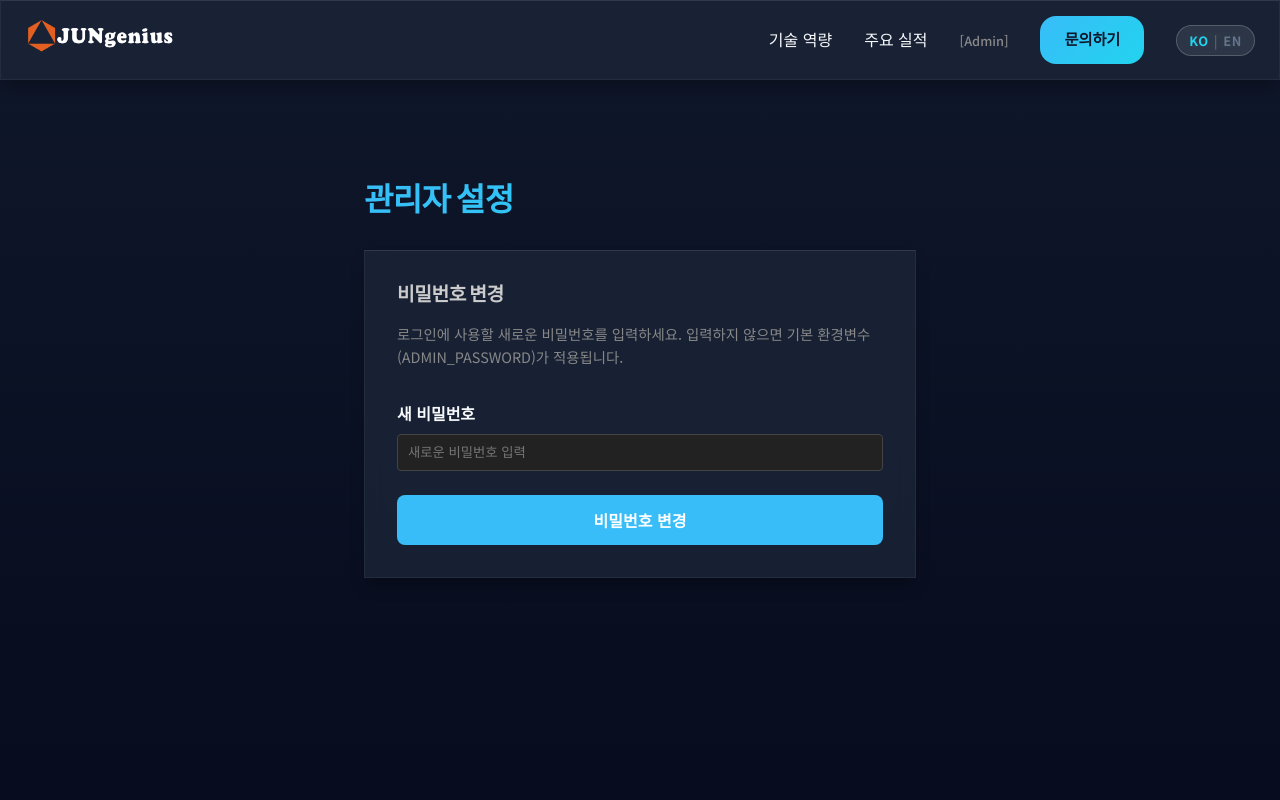
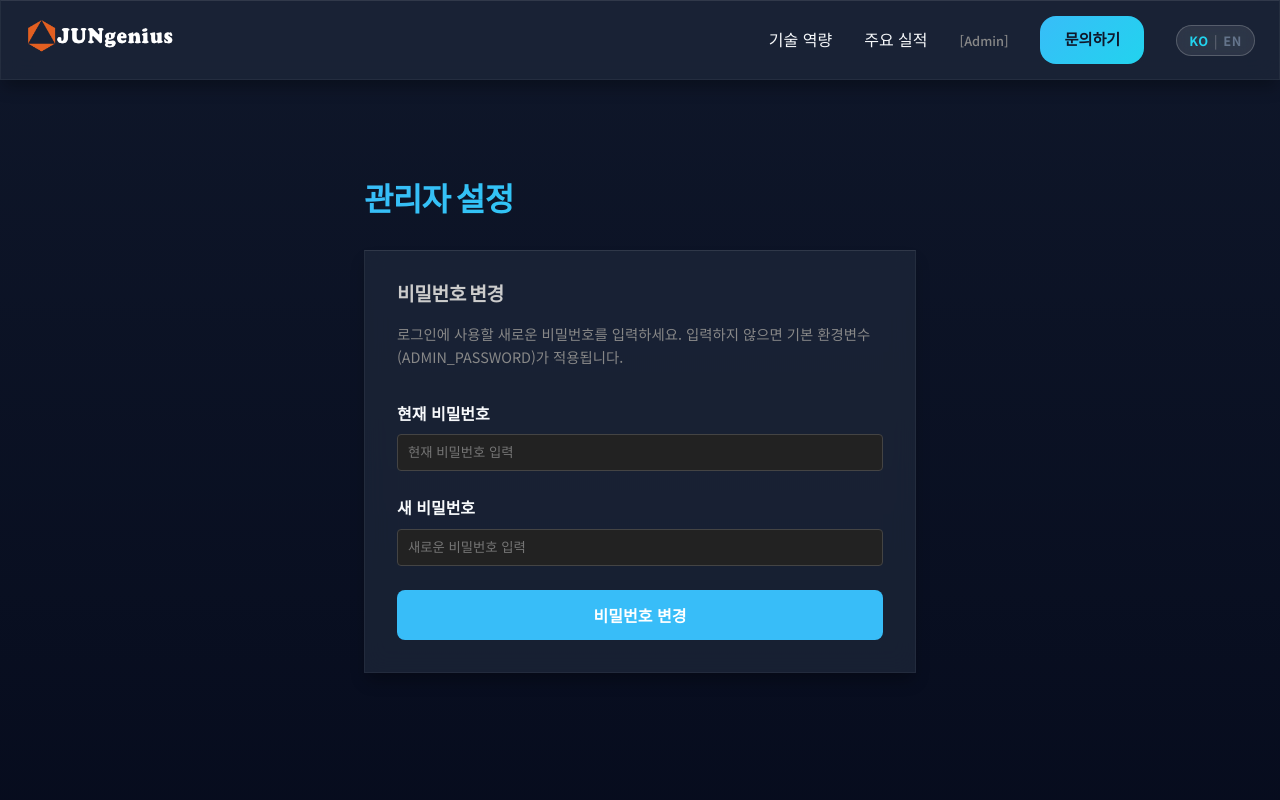
Before and after one commit to junsemi0786/junsemi-portfolio, a Next.js app: page /admin/settings in a window 1280 px wide. Shown: the top 800 px of the page. Built offline with nearby package versions, Linux system fonts and the light colour scheme.

Commit message:
비밀번호수정
비밀번호를 기존번호입력후가능

```diff
--- a/src/app/actions/settings.ts
+++ b/src/app/actions/settings.ts
@@ -1,15 +1,27 @@
 'use server';
 
-import { updateAdminPassword } from '@/lib/admin-config-db';
+import { updateAdminPassword, getAdminPassword } from '@/lib/admin-config-db';
 import { revalidatePath } from 'next/cache';
 
-export async function updateAdminPasswordAction(newPassword: string) {
+export async function updateAdminPasswordAction(currentPassword: string, newPassword: string) {
     try {
         if (!newPassword || newPassword.trim() === '') {
-            return { error: '비밀번호를 입력해주세요.' };
+            return { error: '새 비밀번호를 입력해주세요.' };
         }
+
+        // 현재 비밀번호 확인
+        const dbPassword = await getAdminPassword();
+        const validPassword = dbPassword || process.env.ADMIN_PASSWORD || '0901';
+
+        if (currentPassword !== validPassword) {
+            return { error: '현재 비밀번호가 일치하지 않습니다.' };
+        }
+
         await updateAdminPassword(newPassword);
+
         revalidatePath('/admin/settings');
+        revalidatePath('/'); // 인증 상태 전파를 위해
+
         return { success: true };
     } catch (e: any) {
         console.error('Update admin password error:', e);
--- a/src/app/admin/settings/page.tsx
+++ b/src/app/admin/settings/page.tsx
@@ -3,9 +3,9 @@ import AdminSettingsForm from '@/components/features/AdminSettingsForm';
 
 export default function AdminSettingsPage() {
     // eslint-disable-next-line @typescript-eslint/no-explicit-any
-    const handleUpdatePassword = async (newPassword: string) => {
+    const handleUpdatePassword = async (currentPassword: string, newPassword: string) => {
         'use server';
-        return await updateAdminPasswordAction(newPassword);
+        return await updateAdminPasswordAction(currentPassword, newPassword);
     };
 
     return (
--- a/src/components/features/AdminSettingsForm.tsx
+++ b/src/components/features/AdminSettingsForm.tsx
@@ -5,12 +5,13 @@ import Button from '@/components/ui/Button';
 import toast from 'react-hot-toast';
 
 interface AdminSettingsFormProps {
-    onSubmit: (password: string) => Promise<any>;
+    onSubmit: (currentPassword: string, newPassword: string) => Promise<any>;
 }
 
 export default function AdminSettingsForm({ onSubmit }: AdminSettingsFormProps) {
     const [loading, setLoading] = useState(false);
-    const [password, setPassword] = useState('');
+    const [currentPassword, setCurrentPassword] = useState('');
+    const [newPassword, setNewPassword] = useState('');
 
     const handleSubmit = async (e: React.FormEvent) => {
         e.preventDefault();
@@ -19,13 +20,14 @@ export default function AdminSettingsForm({ onSubmit }: AdminSettingsFormProps)
         const toastId = toast.loading('저장 중...');
 
         try {
-            const res = await onSubmit(password);
+            const res = await onSubmit(currentPassword, newPassword);
             if (res && res.error) {
                 toast.error(res.error, { id: toastId });
                 return;
             }
             toast.success('비밀번호가 성공적으로 변경되었습니다.', { id: toastId });
-            setPassword(''); // 폼 비우기
+            setCurrentPassword('');
+            setNewPassword('');
         } catch (error) {
             toast.error('변경 중 오류가 발생했습니다.', { id: toastId });
         } finally {
@@ -36,11 +38,26 @@ export default function AdminSettingsForm({ onSubmit }: AdminSettingsFormProps)
     return (
         <form onSubmit={handleSubmit}>
             <div className="form-group" style={{ marginBottom: '1.5rem' }}>
+                <label style={{ display: 'block', marginBottom: '0.5rem', fontWeight: 600 }}>현재 비밀번호</label>
+                <input
+                    type="password"
+                    value={currentPassword}
+                    onChange={(e) => setCurrentPassword(e.target.value)}
+                    required
+                    placeholder="현재 비밀번호 입력"
+                    style={{
+                        width: '100%', padding: '10px', borderRadius: '4px',
+                        border: '1px solid #444', background: '#222', color: 'white'
+                    }}
+                />
+            </div>
+
+            <div className="form-group" style={{ marginBottom: '1.5rem' }}>
                 <label style={{ display: 'block', marginBottom: '0.5rem', fontWeight: 600 }}>새 비밀번호</label>
                 <input
                     type="password"
-                    value={password}
-                    onChange={(e) => setPassword(e.target.value)}
+                    value={newPassword}
+                    onChange={(e) => setNewPassword(e.target.value)}
                     required
                     placeholder="새로운 비밀번호 입력"
                     style={{
```
